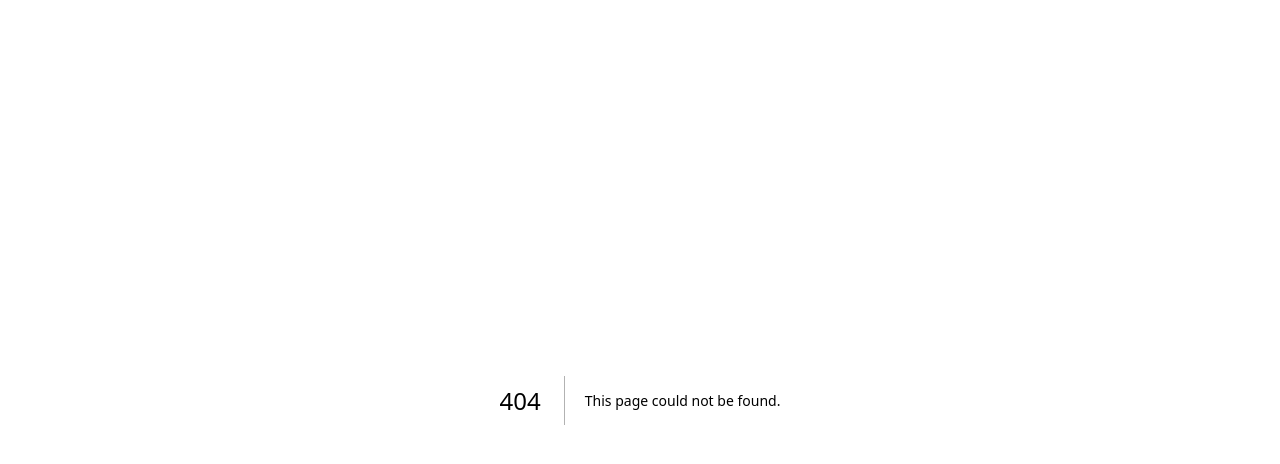
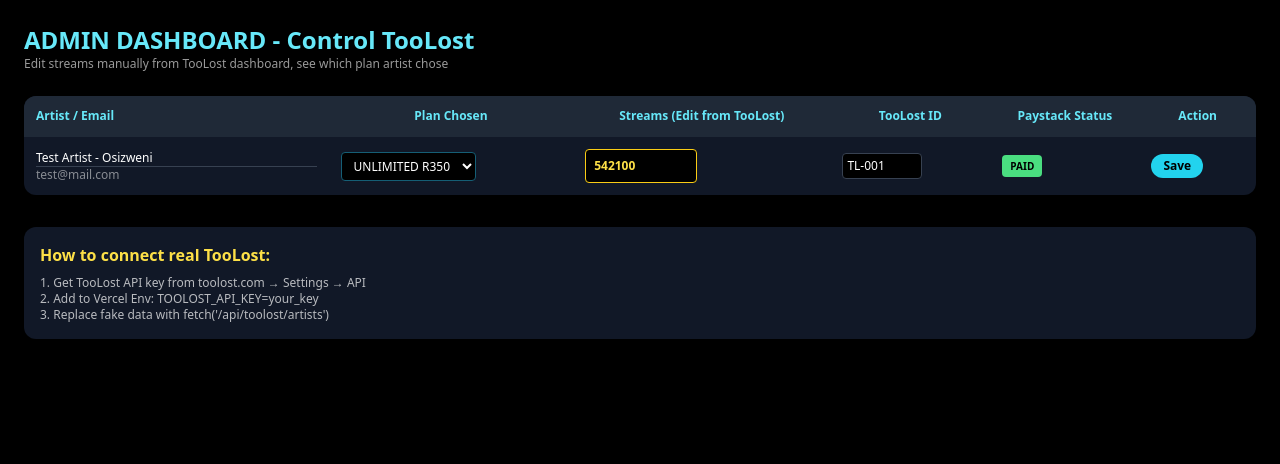
Before and after one commit to thandokuhlemaseko01-glitch/de1st-distro-live2, a Next.js app: page /admin in a window 1280 px wide. Before the commit this address had no page. Shown: the top 464 px of the page. Built offline with nearby package versions, Linux system fonts and the light colour scheme.

Commit message:
Add Admin dashboard for managing artists

```diff
--- /dev/null
+++ b/app/admin/page.tsx
@@ -0,0 +1,42 @@
+'use client'
+import { useState } from 'react'
+
+export default function Admin(){
+  const [artists, setArtists] = useState([
+    { id: 1, name: 'Test Artist - Osizweni', email: 'test@mail.com', plan: 'UNLIMITED R350', streams: 542100, toolost: 'TL-001', status: 'PAID' },
+  ])
+
+  const update = (id: number, field: string, val: any) => {
+    setArtists(a => a.map(x => x.id===id ? {...x, [field]: val} : x))
+  }
+
+  return (
+    <div className="min-h-screen bg-black text-white p-6">
+      <h1 className="text-2xl font-black text-cyan-300">ADMIN DASHBOARD - Control TooLost</h1>
+      <p className="text-xs opacity-60">Edit streams manually from TooLost dashboard, see which plan artist chose</p>
+
+      <div className="mt-6 overflow-x-auto">
+        <table className="w-full text-xs bg-gray-900 rounded-xl overflow-hidden">
+          <thead className="bg-gray-800 text-cyan-300"><tr><th className="p-3 text-left">Artist / Email</th><th>Plan Chosen</th><th>Streams (Edit from TooLost)</th><th>TooLost ID</th><th>Paystack Status</th><th>Action</th></tr></thead>
+          <tbody>
+            {artists.map(a=>(
+              <tr key={a.id} className="border-t border-gray-800">
+                <td className="p-3"><input value={a.name} onChange={e=>update(a.id,'name',e.target.value)} className="bg-transparent border-b border-gray-700 w-full" /><br/><span className="opacity-50">{a.email}</span></td>
+                <td className="p-3"><select value={a.plan} onChange={e=>update(a.id,'plan',e.target.value)} className="bg-black border border-cyan-800 rounded px-2 py-1"><option>SINGLE R100</option><option>EP R200</option><option>ALBUM R250</option><option>UNLIMITED R350</option></select></td>
+                <td className="p-3"><input type="number" value={a.streams} onChange={e=>update(a.id,'streams',parseInt(e.target.value)||0)} className="bg-black border border-yellow-400 w-28 p-2 rounded text-yellow-300 font-bold" /></td>
+                <td className="p-3"><input value={a.toolost} onChange={e=>update(a.id,'toolost',e.target.value)} className="bg-black border border-gray-700 w-20 p-1 rounded" /></td>
+                <td className="p-3"><span className={`px-2 py-1 rounded text-[10px] font-bold ${a.status==='PAID'?'bg-green-400 text-black':'bg-yellow-300 text-black'}`}>{a.status}</span></td>
+                <td className="p-3"><button onClick={()=>alert('Saved to TooLost! Artist: '+a.name+' New streams: '+a.streams)} className="bg-cyan-400 text-black px-3 py-1 rounded-full font-bold">Save</button></td>
+              </tr>
+            ))}
+          </tbody>
+        </table>
+      </div>
+
+      <div className="mt-8 p-4 bg-gray-900 rounded-xl">
+        <h3 className="font-bold text-yellow-300">How to connect real TooLost:</h3>
+        <p className="text-xs opacity-70 mt-2">1. Get TooLost API key from toolost.com → Settings → API<br/>2. Add to Vercel Env: TOOLOST_API_KEY=your_key<br/>3. Replace fake data with fetch('/api/toolost/artists')</p>
+      </div>
+    </div>
+  )
+}
```
